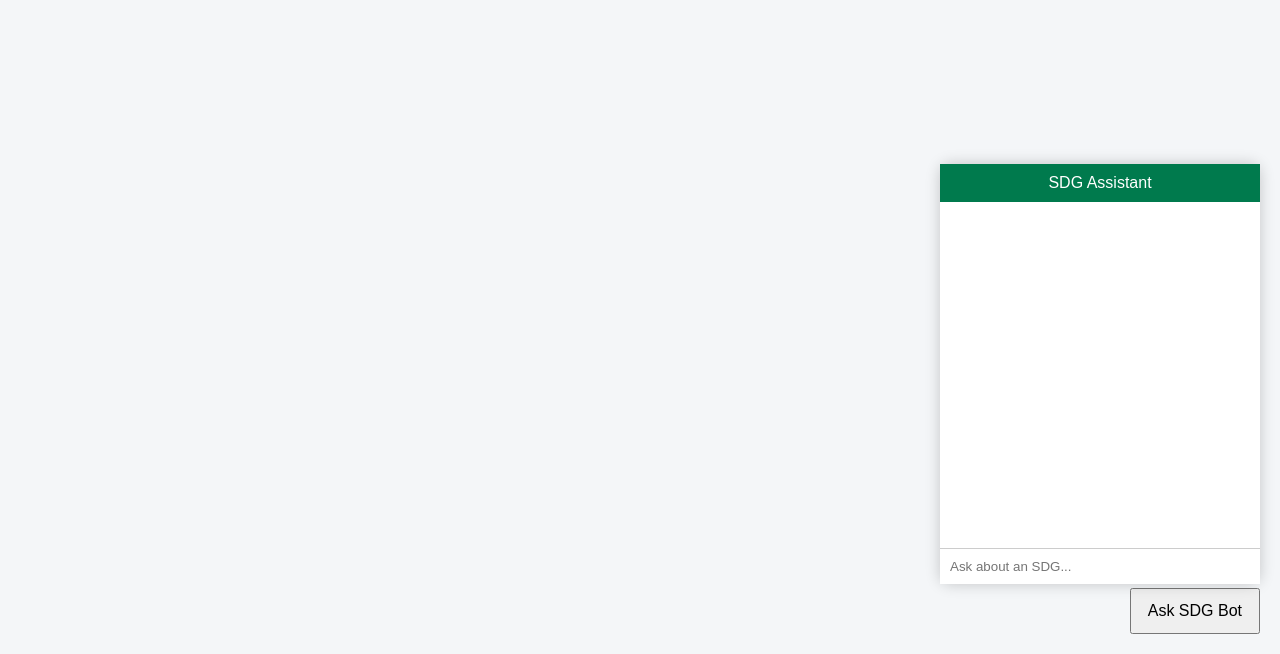
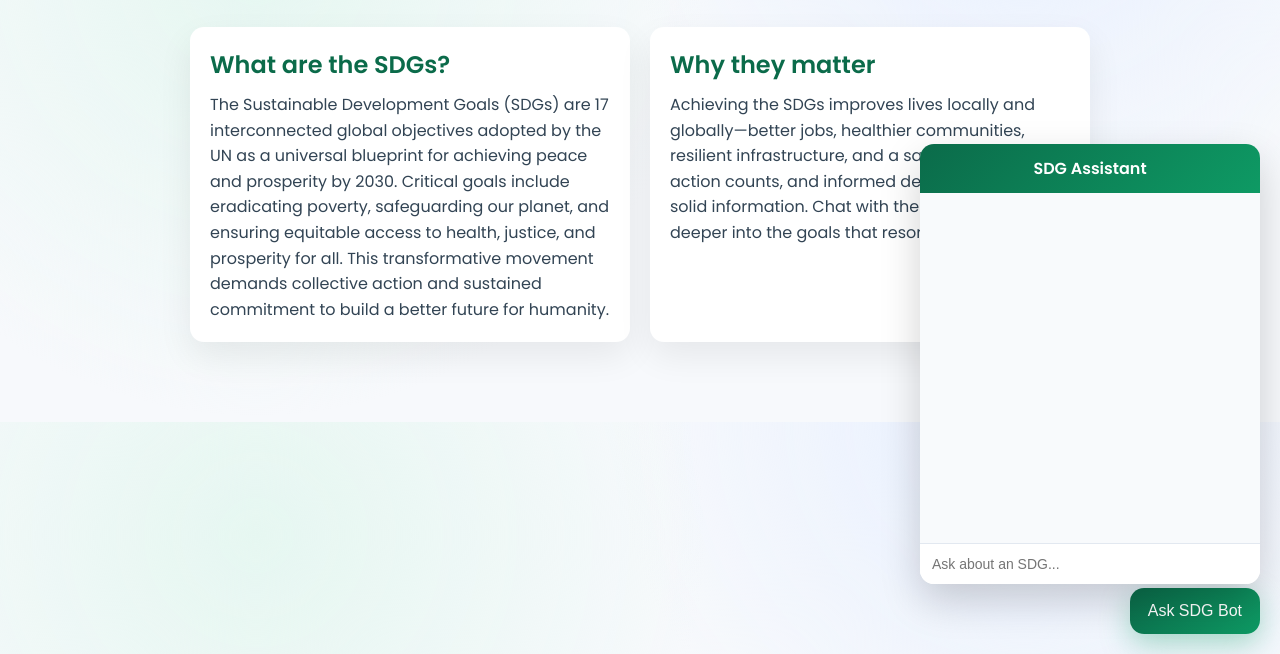
Before and after one commit to Sislamiwo/RagBot-Box, a website: page index.html in a window 1280 px wide. Shown: the part 146-800 px from the top of the page. Drawn offline with Linux system fonts and the light colour scheme.

Commit message:
copied into this repo

```diff
--- a/index.html
+++ b/index.html
@@ -11,6 +11,22 @@
     <p>Ask questions about the SDGs using our AI assistant.</p>
   </header>
 
+  <main class="content">
+    <section class="card">
+      <h2>What are the SDGs?</h2>
+      <p>
+        The Sustainable Development Goals (SDGs) are 17 interconnected global objectives adopted by the UN as a universal blueprint for achieving peace and prosperity by 2030. Critical goals include eradicating poverty, safeguarding our planet, and ensuring equitable access to health, justice, and prosperity for all. This transformative movement demands collective action and sustained commitment to build a better future for humanity.
+      </p>
+    </section>
+
+    <section class="card">
+      <h2>Why they matter</h2>
+      <p>
+        Achieving the SDGs improves lives locally and globally—better jobs, healthier communities, resilient infrastructure, and a safer planet. Every action counts, and informed decisions start with solid information. Chat with the SDG Bot to dive deeper into the goals that resonate with you.
+      </p>
+    </section>
+  </main>
+
   <button id="chat-btn">Ask SDG Bot</button>
 
   <div id="chat-widget" class="hidden">
--- a/style.css
+++ b/style.css
@@ -1,14 +1,116 @@
-body { font-family: Arial, sans-serif; background: #f4f6f8; text-align: center; }
-header { margin-top: 50px; }
-#chat-btn { position: fixed; bottom: 20px; right: 20px; padding: 12px 16px; font-size: 16px; }
+@import url('https://fonts.googleapis.com/css2?family=Poppins:wght@400;600&display=swap');
+
+body {
+  font-family: 'Poppins', 'Segoe UI', Arial, sans-serif;
+  background: radial-gradient(circle at 20% 20%, #e6f7f1, transparent 40%), radial-gradient(circle at 80% 0%, #e8f0ff, transparent 35%), #f7f9fc;
+  color: #0f1d2b;
+  margin: 0;
+  text-align: center;
+}
+
+header {
+  padding: 60px 20px 30px;
+}
+
+header h1 {
+  margin: 0 0 10px;
+  font-size: 32px;
+}
+
+header p {
+  margin: 0;
+  color: #405261;
+}
+
+.content {
+  max-width: 900px;
+  margin: 0 auto 80px;
+  padding: 0 20px;
+  display: grid;
+  grid-template-columns: repeat(auto-fit, minmax(260px, 1fr));
+  gap: 20px;
+}
+
+.card {
+  background: white;
+  border-radius: 14px;
+  padding: 20px;
+  box-shadow: 0 14px 35px rgba(0, 0, 0, 0.07);
+  text-align: left;
+  transition: transform 0.2s ease, box-shadow 0.2s ease;
+}
+
+.card:hover {
+  transform: translateY(-4px);
+  box-shadow: 0 18px 40px rgba(0, 0, 0, 0.1);
+}
+
+.card h2 {
+  margin: 0 0 10px;
+  color: #0b6b4a;
+}
+
+.card p {
+  margin: 0;
+  color: #324454;
+  line-height: 1.6;
+}
+
+#chat-btn {
+  position: fixed;
+  bottom: 20px;
+  right: 20px;
+  padding: 14px 18px;
+  font-size: 16px;
+  border: none;
+  background: linear-gradient(135deg, #0b6b4a, #0e9a64);
+  color: white;
+  border-radius: 14px;
+  cursor: pointer;
+  box-shadow: 0 10px 30px rgba(14, 154, 100, 0.35);
+  transition: transform 0.2s ease, box-shadow 0.2s ease;
+}
+
+#chat-btn:hover {
+  transform: translateY(-2px);
+  box-shadow: 0 14px 34px rgba(14, 154, 100, 0.45);
+}
 
 #chat-widget {
-  position: fixed; bottom: 70px; right: 20px;
-  width: 320px; height: 420px; background: white;
-  border-radius: 10px; box-shadow: 0 0 15px rgba(0,0,0,0.2);
-  display: flex; flex-direction: column;
+  position: fixed;
+  bottom: 70px;
+  right: 20px;
+  width: 340px;
+  height: 440px;
+  background: white;
+  border-radius: 14px;
+  box-shadow: 0 16px 40px rgba(0,0,0,0.18);
+  display: flex;
+  flex-direction: column;
+  overflow: hidden;
 }
+
 .hidden { display: none; }
-#chat-header { background: #007a4d; color: white; padding: 10px; }
-#chat-messages { flex: 1; padding: 10px; overflow-y: auto; text-align: left; }
-#chat-input { border: none; padding: 10px; border-top: 1px solid #ccc; outline: none; }
+
+#chat-header {
+  background: linear-gradient(135deg, #0b6b4a, #0e9a64);
+  color: white;
+  padding: 12px 14px;
+  font-weight: 600;
+}
+
+#chat-messages {
+  flex: 1;
+  padding: 12px;
+  overflow-y: auto;
+  text-align: left;
+  background: #f8fafc;
+}
+
+#chat-input {
+  border: none;
+  padding: 12px;
+  border-top: 1px solid #e2e8f0;
+  outline: none;
+  font-size: 14px;
+}
```
Also changed, not shown: server.js (+21 -2 lines).
